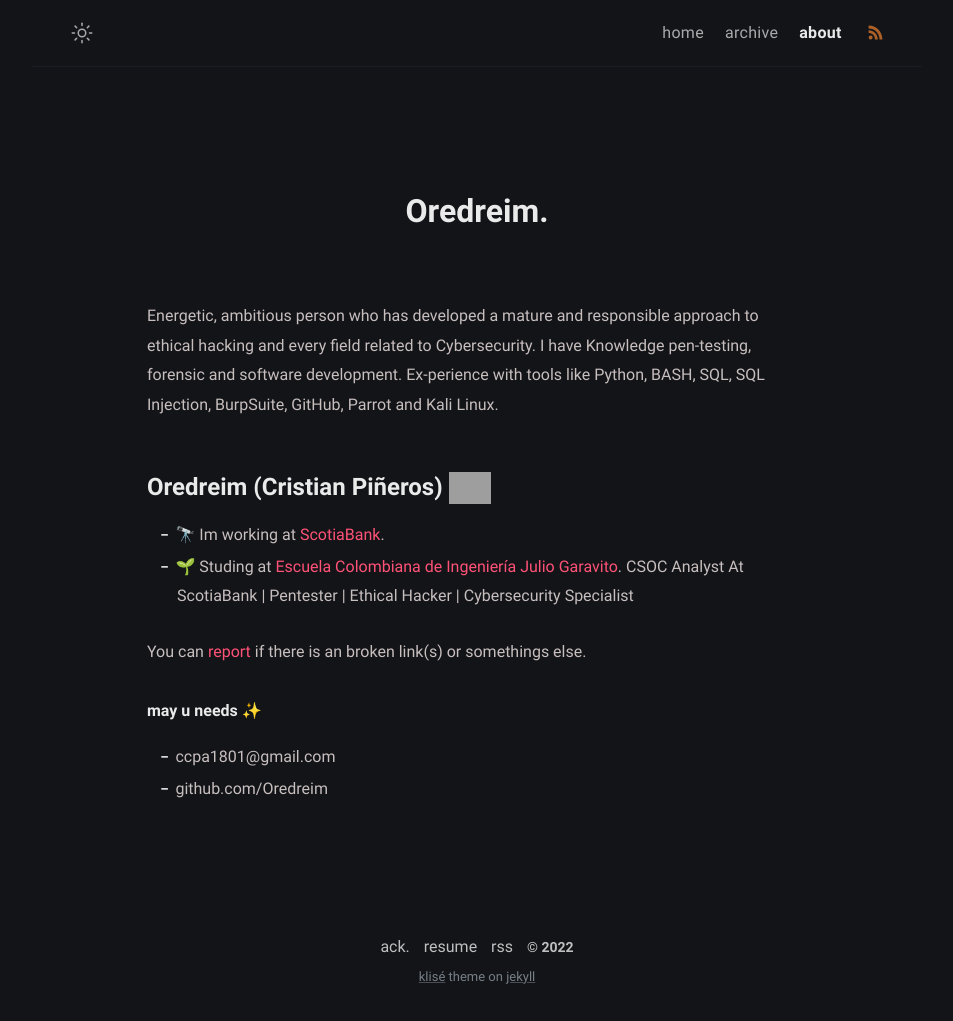
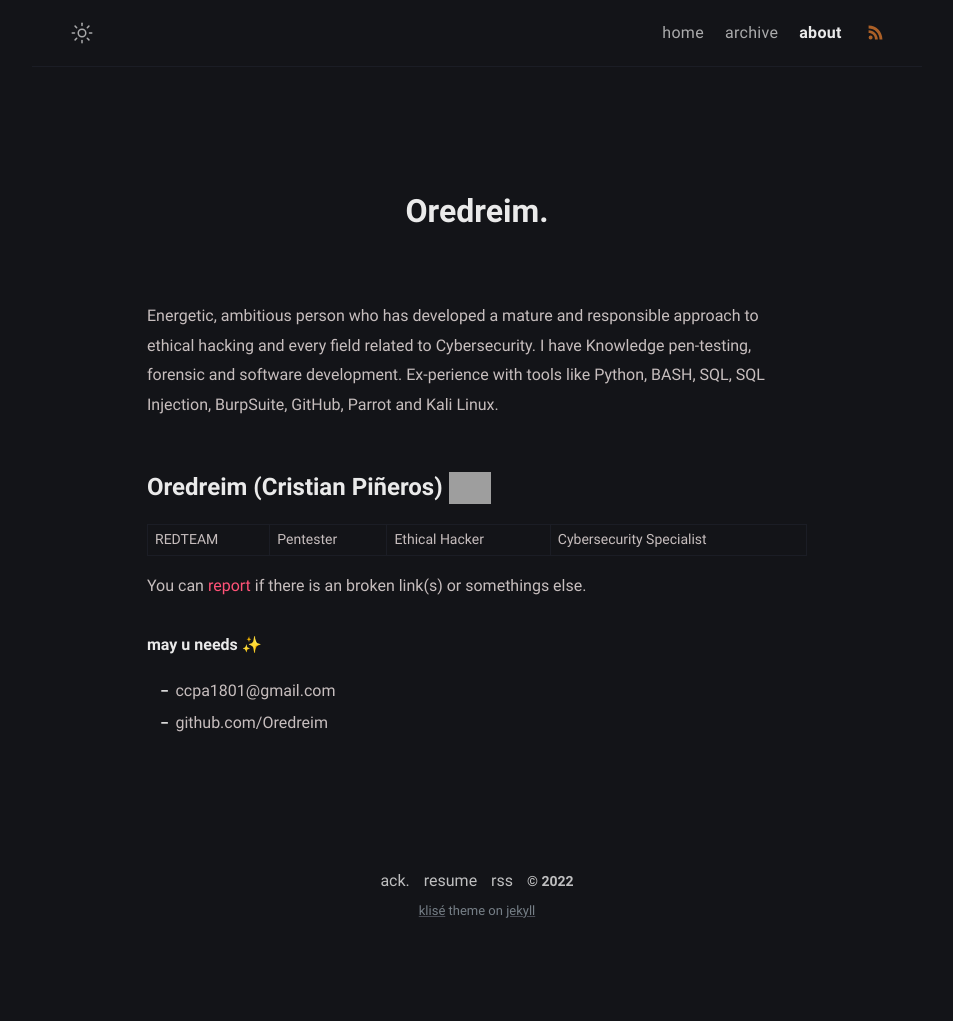
Before and after one commit to Oredreim/oredreim.github.io, a Jekyll site: the page built from about.md, in a window 1280 px wide. Shown: the whole page, without its empty margins (163-1116 px from the left). Built offline with Jekyll 4.4.1, drawn with Linux system fonts in a browser that asks for light colours; after the commit the page ends 955 px from its top, so only the background shows below that; grey boxes are pictures that could not be loaded.

Commit message:
Update about.md

```diff
--- a/about.md
+++ b/about.md
@@ -10,9 +10,8 @@ Energetic, ambitious person who has developed a mature and responsible approach
 
 <h1 align="left">Oredreim (Cristian Piñeros) <img height="32px" src="https://cdn.svgporn.com/logos/git-icon.svg"> </h1>
 
-- 🔭 Im working at [ScotiaBank](https://www.scotiabank.com/global/en/global-site.html).
-- 🌱 Studing at [Escuela Colombiana de Ingeniería Julio Garavito](https://www.escuelaing.edu.co/es/).
-CSOC Analyst At ScotiaBank | Pentester | Ethical Hacker | Cybersecurity Specialist
+
+REDTEAM | Pentester | Ethical Hacker | Cybersecurity Specialist
 
 
 You can [report](http://github.com/piharpi/jekyll-klise/issues/new) if there is an broken link(s) or somethings else.
```
